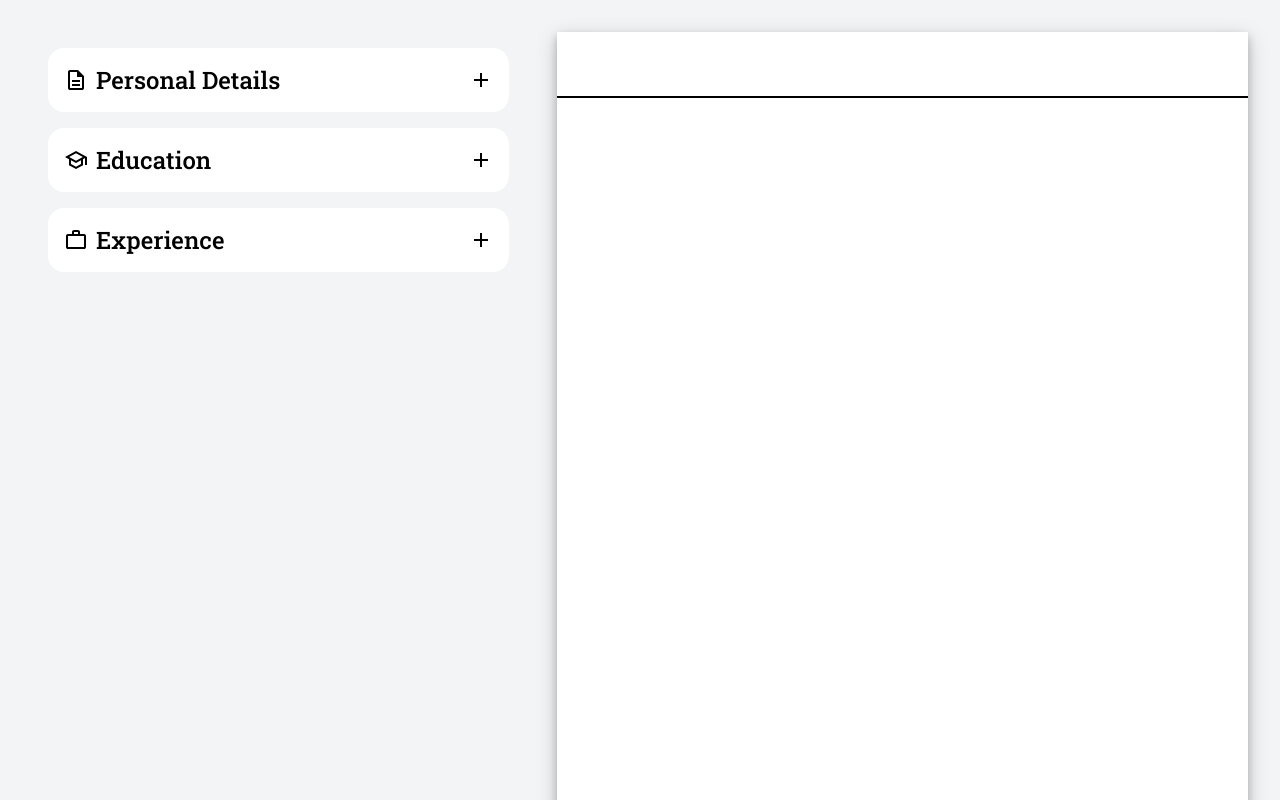
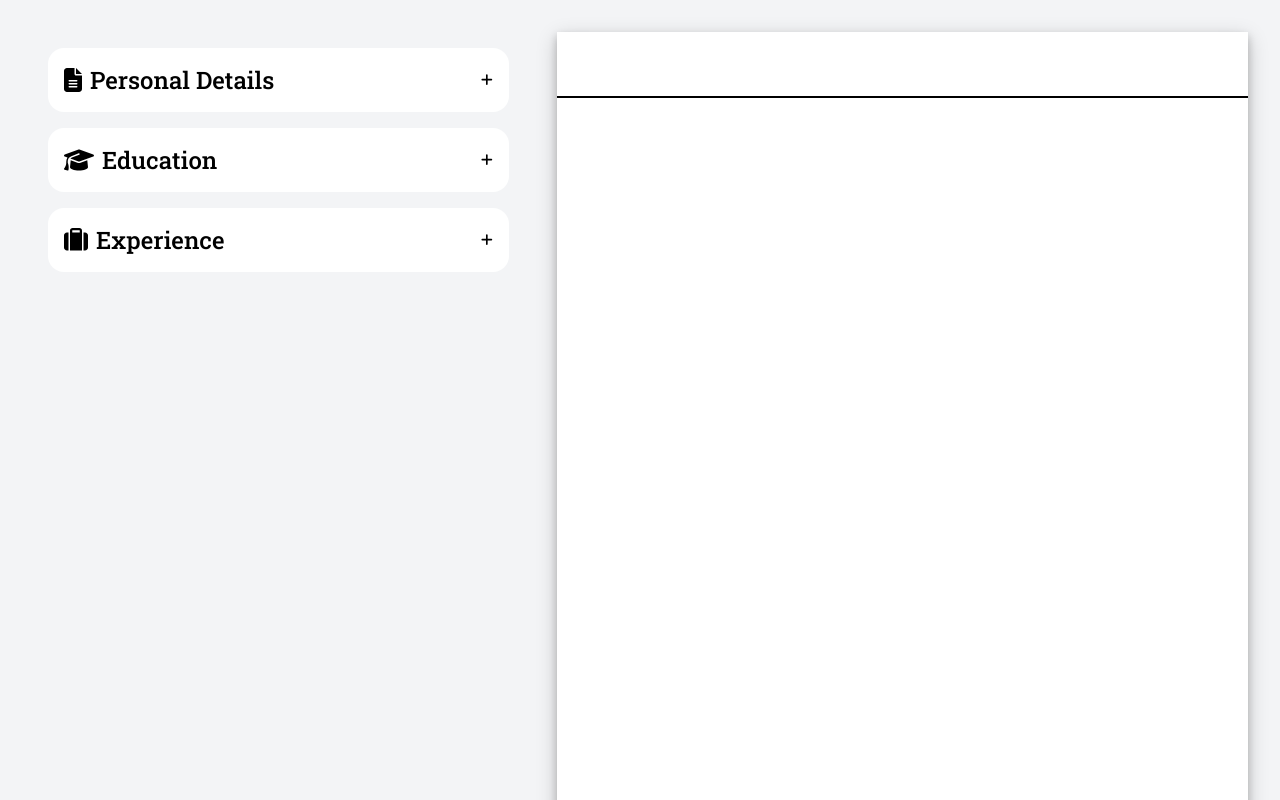
Before and after one commit to shreshthUnderscore/CV-Maker, a React (Vite) app: page / in a window 1280 px wide. Shown: the top 800 px of the page. Built offline with nearby package versions, Linux system fonts and the light colour scheme.

Commit message:
feat: add font awesome icons that work in deployment

```diff
--- a/src/Components/AddButton/AddButton.jsx
+++ b/src/Components/AddButton/AddButton.jsx
@@ -1,11 +1,13 @@
 import styles from "./AddButton.module.css";
+import { FontAwesomeIcon } from "@fortawesome/react-fontawesome";
+import { faPlus } from "@fortawesome/free-solid-svg-icons";
 
 export default function AddButton({ buttonText, onClick }) {
   return (
     <button className={styles.AddButton} onClick={onClick}>
       <span className={styles.span}>
         {buttonText}
-        <img src="src/assets/expand-icon.svg" />
+        <FontAwesomeIcon icon={faPlus} />
       </span>
     </button>
   );
--- a/src/Components/CustomButton/customButton.jsx
+++ b/src/Components/CustomButton/customButton.jsx
@@ -1,4 +1,6 @@
+import { useState } from "react";
 import styles from "./CustomButton.module.css";
+import { FontAwesomeIcon } from "@fortawesome/react-fontawesome";
 
 export default function CustomButton({
   id,
@@ -6,19 +8,31 @@ export default function CustomButton({
   onClick,
   iconDetail,
   iconExpand,
+  iconCollapse,
   isPressed,
 }) {
+  const [activeIcon, setActiveIcon] = useState(false);
+
+  const handleClick = () => {
+    setActiveIcon(!activeIcon);
+  };
+
+  const stateFunctionWrapper = () => {
+    if (onClick) onClick();
+    handleClick();
+  };
+
   return (
     <button
       className={`${styles.CustomButton} ${isPressed ? styles.pressed : ""}`}
       id={id}
-      onClick={onClick}
+      onClick={stateFunctionWrapper}
     >
       <span className={styles.spanElement}>
-        <img id="detail-icon" src={iconDetail}></img>
+        <FontAwesomeIcon icon={iconDetail} />
         {text}
       </span>
-      <img className={styles.expandIcon} src={iconExpand}></img>
+      <FontAwesomeIcon icon={activeIcon ? iconCollapse : iconExpand} />
     </button>
   );
 }
--- a/src/Components/Sidebar/Sidebar.jsx
+++ b/src/Components/Sidebar/Sidebar.jsx
@@ -5,6 +5,13 @@ import Form from "../Form/Form";
 import EducationForm from "../EducationForm/EducationForm";
 import ExpandedSection from "../ExpandedSection/ExpandedSection";
 import { useState } from "react";
+import {
+  faFileLines,
+  faGraduationCap,
+  faSuitcase,
+  faPlus,
+  faMinus,
+} from "@fortawesome/free-solid-svg-icons";
 
 export default function Sidebar({ personalData, setPersonalDetails }) {
   const [isPersonalDetailsFormVisible, setPersonalDetailsVisibility] =
@@ -47,8 +54,9 @@ export default function Sidebar({ personalData, setPersonalDetails }) {
             text="Personal Details"
             id="personal-details"
             onClick={togglePersonalDetailsForm}
-            iconDetail="src/assets/personal-details-icon.svg"
-            iconExpand="src/assets/expand-icon.svg"
+            iconDetail={faFileLines}
+            iconCollapse={faMinus}
+            iconExpand={faPlus}
             isPressed={isPersonalDetailsFormVisible}
           />
           {isPersonalDetailsFormVisible && (
@@ -63,8 +71,9 @@ export default function Sidebar({ personalData, setPersonalDetails }) {
           <CustomButton
             text="Education"
             id="education-details"
-            iconDetail="src/assets/education-icon.svg"
-            iconExpand="src/assets/expand-icon.svg"
+            iconDetail={faGraduationCap}
+            iconExpand={faPlus}
+            iconCollapse={faMinus}
             onClick={toggleEducationDetailsForm}
             isPressed={isEducationDetailsVisible}
           />
@@ -88,8 +97,9 @@ export default function Sidebar({ personalData, setPersonalDetails }) {
             text="Experience"
             id="experience-details"
             btnClass="customButtons"
-            iconDetail="src/assets/experience-icon.svg"
-            iconExpand="src/assets/expand-icon.svg"
+            iconDetail={faSuitcase}
+            iconExpand={faPlus}
+            iconCollapse={faMinus}
             onClick={toggleExperienceDetails}
             isPressed={isExperienceDetailsVisible}
           />
```
